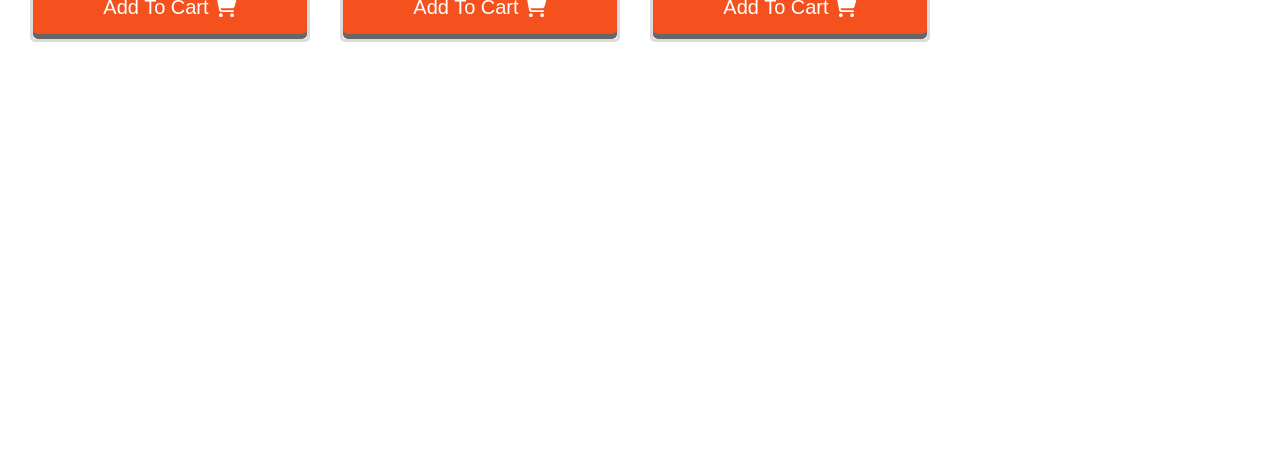
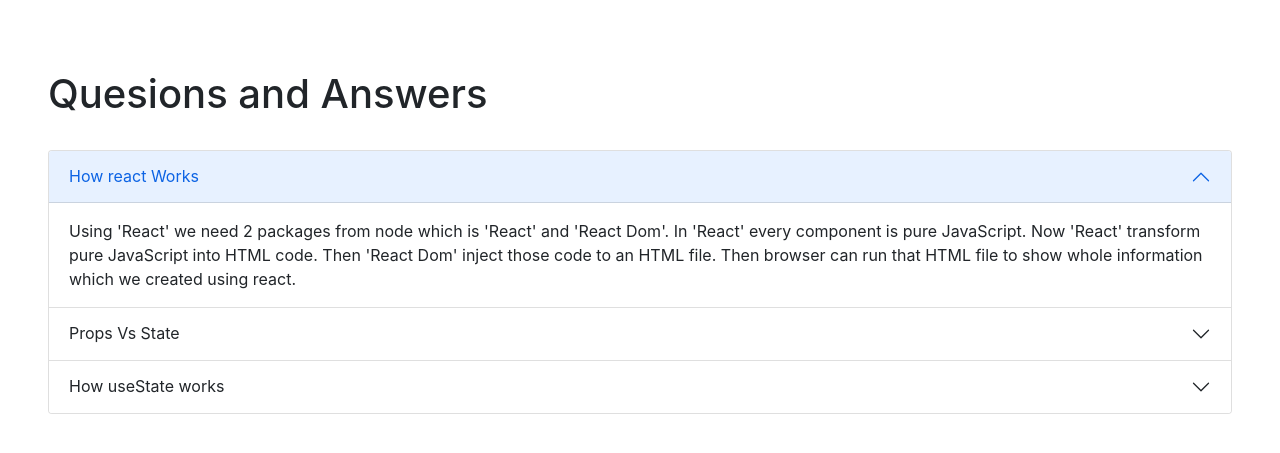
Before and after one commit to arfat-beep/-lucky-one, a React (Create React App) app: page / in a window 1280 px wide. Shown: the part 2153-2606 px from the top of the page. Before the commit the page ends 2225 px from the top, so only its background shows below. Built offline with nearby package versions, Linux system fonts and the light colour scheme.

Commit message:
quesions Added

```diff
--- a/public/index.html
+++ b/public/index.html
@@ -9,6 +9,12 @@
       name="description"
       content="Web site created using create-react-app"
     />
+    <link
+      href="https://cdn.jsdelivr.net/npm/bootstrap@5.0.2/dist/css/bootstrap.min.css"
+      rel="stylesheet"
+      integrity="sha384-EVSTQN3/azprG1Anm3QDgpJLIm9Nao0Yz1ztcQTwFspd3yD65VohhpuuCOmLASjC"
+      crossorigin="anonymous"
+    />
     <link rel="apple-touch-icon" href="%PUBLIC_URL%/logo192.png" />
 
     <link rel="manifest" href="%PUBLIC_URL%/manifest.json" />
@@ -18,5 +24,10 @@
   <body>
     <noscript>You need to enable JavaScript to run this app.</noscript>
     <div id="root"></div>
+    <script
+      src="https://cdn.jsdelivr.net/npm/bootstrap@5.0.2/dist/js/bootstrap.bundle.min.js"
+      integrity="sha384-MrcW6ZMFYlzcLA8Nl+NtUVF0sA7MsXsP1UyJoMp4YLEuNSfAP+JcXn/tWtIaxVXM"
+      crossorigin="anonymous"
+    ></script>
   </body>
 </html>
--- /dev/null
+++ b/src/Questions/Questions.js
@@ -0,0 +1,111 @@
+import React from "react";
+
+const Questions = () => {
+  return (
+    <div className="m-5">
+      <h1 className="pb-4">Quesions and Answers</h1>
+      <div class="accordion" id="accordionExample">
+        <div class="accordion-item">
+          <h2 class="accordion-header" id="headingOne">
+            <button
+              class="accordion-button"
+              type="button"
+              data-bs-toggle="collapse"
+              data-bs-target="#collapseOne"
+              aria-expanded="true"
+              aria-controls="collapseOne"
+            >
+              How react Works
+            </button>
+          </h2>
+          <div
+            id="collapseOne"
+            class="accordion-collapse collapse show"
+            aria-labelledby="headingOne"
+            data-bs-parent="#accordionExample"
+          >
+            <div class="accordion-body">
+              Using 'React' we need 2 packages from node which is 'React' and
+              'React Dom'. In 'React' every component is pure JavaScript. Now
+              'React' transform pure JavaScript into HTML code. Then 'React Dom'
+              inject those code to an HTML file. Then browser can run that HTML
+              file to show whole information which we created using react.
+            </div>
+          </div>
+        </div>
+        <div class="accordion-item">
+          <h2 class="accordion-header" id="headingTwo">
+            <button
+              class="accordion-button collapsed"
+              type="button"
+              data-bs-toggle="collapse"
+              data-bs-target="#collapseTwo"
+              aria-expanded="false"
+              aria-controls="collapseTwo"
+            >
+              Props Vs State
+            </button>
+          </h2>
+          <div
+            id="collapseTwo"
+            class="accordion-collapse collapse"
+            aria-labelledby="headingTwo"
+            data-bs-parent="#accordionExample"
+          >
+            <div class="accordion-body ">
+              <table class="table table-dark table-striped table-hover w-50 m-auto text-center">
+                <thead>
+                  <tr>
+                    <th scope="col">Props</th>
+                    <th scope="col">State</th>
+                  </tr>
+                </thead>
+                <tbody>
+                  <tr>
+                    <td>Props are read only</td>
+                    <td>State can change using asynchronous way</td>
+                  </tr>
+                  <tr>
+                    <td>Props cannot be modified</td>
+                    <td>State can be modified using setState()</td>
+                  </tr>
+                </tbody>
+              </table>
+            </div>
+          </div>
+        </div>
+        <div class="accordion-item">
+          <h2 class="accordion-header" id="headingThree">
+            <button
+              class="accordion-button collapsed"
+              type="button"
+              data-bs-toggle="collapse"
+              data-bs-target="#collapseThree"
+              aria-expanded="false"
+              aria-controls="collapseThree"
+            >
+              How useState works
+            </button>
+          </h2>
+          <div
+            id="collapseThree"
+            class="accordion-collapse collapse"
+            aria-labelledby="headingThree"
+            data-bs-parent="#accordionExample"
+          >
+            <div class="accordion-body">
+              useState is a react Hook that allows you to have state variables
+              in functional components. One can change state in it. Whenever the
+              state changes, React re-renders the component to the browser.
+              Before updating the value of the state, we need to build an
+              initial state setup. Once we are done with it, we use the
+              setState() method to change the state object.
+            </div>
+          </div>
+        </div>
+      </div>
+    </div>
+  );
+};
+
+export default Questions;
--- a/src/Store/Store.js
+++ b/src/Store/Store.js
@@ -2,6 +2,7 @@ import React, { useEffect, useState } from "react";
 import Card from "../Card/Card";
 import Cart from "../Cart/Cart";
 import Header from "../Header/Header";
+import Questions from "../Questions/Questions";
 import "./Store.css";
 const Store = () => {
   const [cards, setCards] = useState([]);
@@ -67,6 +68,7 @@ const Store = () => {
           </div>
         </div>
       </main>
+      <Questions></Questions>
     </div>
   );
 };
```
